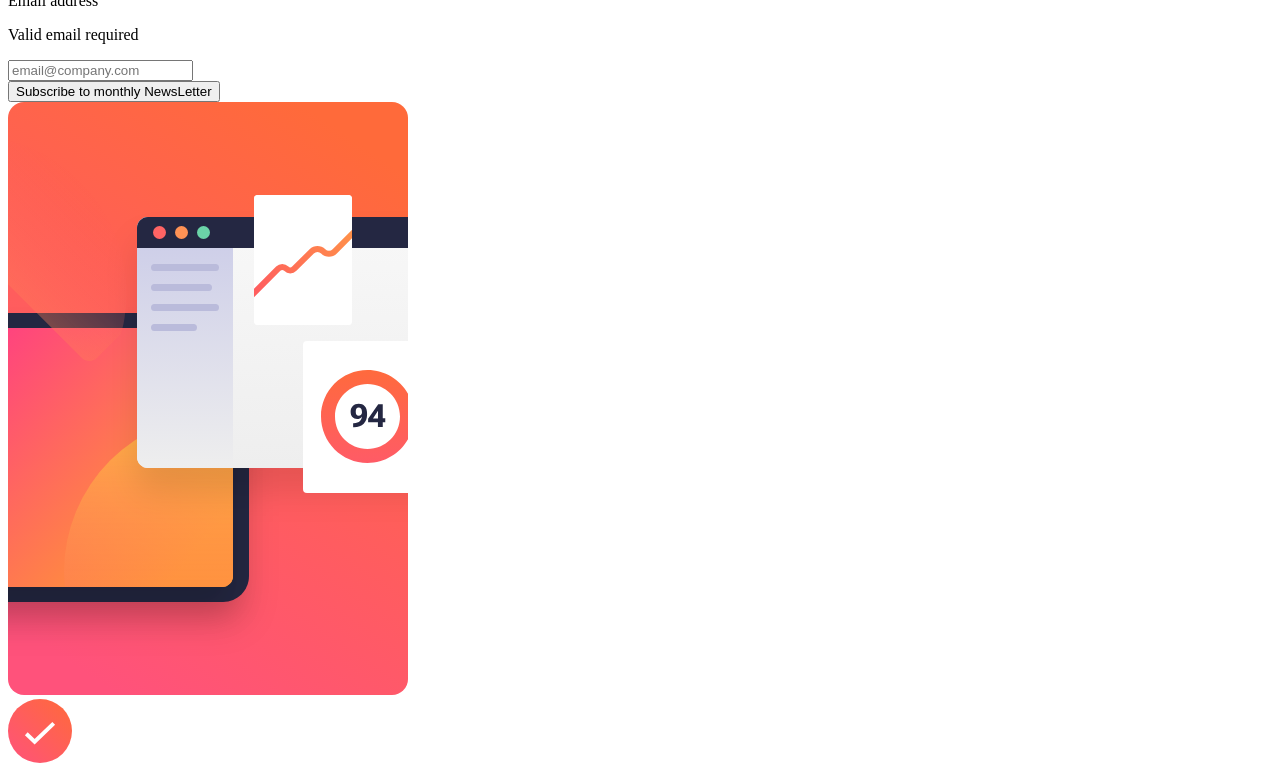
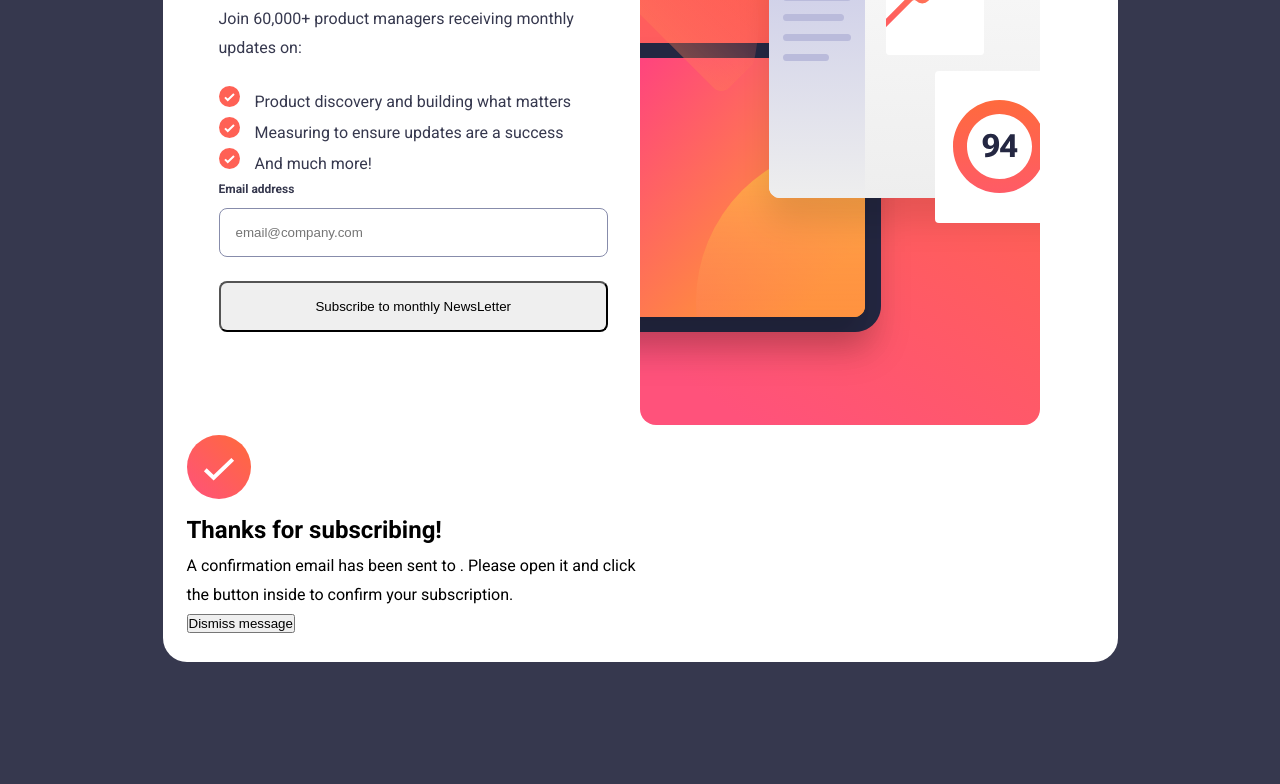
Before and after one commit to iuryamorimDev/news-letter-sign-up, a plain HTML site: page index.html in a window 1280 px wide. Shown: the part 192-976 px from the top of the page. After the commit the page ends 854 px from the top, so only its background shows below. Drawn offline with Linux system fonts and the light colour scheme.

Commit message:
done for the day

```diff
--- a/index.html
+++ b/index.html
@@ -6,6 +6,9 @@
   <meta name="viewport" content="width=device-width, initial-scale=1.0">
   <title>Frontend Mentor | NewsLetter Sign up</title>
   <link rel="stylesheet" href="style.css">
+  <link rel="preconnect" href="https://fonts.googleapis.com">
+  <link rel="preconnect" href="https://fonts.gstatic.com" crossorigin>
+  <link href="https://fonts.googleapis.com/css2?family=Roboto:ital,wght@0,100;0,300;0,400;0,500;0,700;0,900;1,100;1,300;1,400;1,500;1,700;1,900&display=swap" rel="stylesheet">
 
 </head>
 
@@ -35,6 +38,8 @@
             Subscribe to monthly NewsLetter
           </button>
         </div>
+      </form>
+    </div>
 
     <div class="right">
       <picture>
@@ -52,9 +57,9 @@
       </button>
 
     </div>
-      </form>
 
-    </div>
+
+
   </div>
 
 
--- a/style.css
+++ b/style.css
@@ -0,0 +1,90 @@
+:root {
+  --tomato: hsl(4, 100%, 67%);
+  --dark-slate-grey: hsl(235, 18%, 26%);
+  --charcoal-grey: hsl(235, 18%, 26%);
+  --grey: hsl(231, 18%, 60%);
+  --white: hsl(0, 0%, 100%);
+}
+
+* {
+  padding: 0;
+  margin: 0;
+  box-sizing: border-box;
+}
+body {
+  background-color: var(--charcoal-grey);
+  min-height: 100vh;
+  font-size: 16px;
+  line-height: 1.8;
+  font-family: "Roboto";
+  display: grid;
+  place-content: center;
+}
+.container {
+  max-width: 955px;
+  margin: 0 auto;
+  background-color: var(--white);
+  padding: 1.5rem;
+  border-radius: 1.5rem;
+  display: grid;
+  grid-template-columns: 1fr 1fr;
+}
+
+.container.success {
+  display: initial;
+  padding: 3.5rem;
+}
+.left {
+  color: var(--dark-slate-grey);
+  padding: 4rem 2rem 2rem 2rem;
+}
+.left-info h1 {
+  font-size: 3.5rem;
+  margin-bottom: 0.5rem;
+}
+.left-info p {
+  margin-bottom: 1.5rem;
+}
+.left-info ul li {
+  list-style-image: url(./images/icon-list.svg);
+  list-style-position: inside;
+}
+
+.left-info ul li::before {
+  content: "";
+  margin-right: 0.5rem;
+}
+
+.form-item {
+  display: flex;
+  flex-direction: column;
+}
+.form-item label {
+  font-size: 12px;
+  font-weight: 700;
+  margin-bottom: 0.5rem;
+  display: flex;
+  justify-content: space-between;
+}
+
+.form-item label .invalid-email {
+  color: var(--tomato);
+  display: none;
+}
+.form-item label .invalid-email.active {
+  display: block;
+}
+.form-item input,
+.form-item button {
+  padding: 1rem;
+  margin-bottom: 1.5rem;
+  border-radius: 8px;
+}
+.form-item input {
+  border: 1px solid var(--grey);
+}
+
+.form-item input.active {
+  background-color: rgba(255, 98, 87, 0.2);
+  border: 1px solid var(--tomato);
+}
```
Lines whose indentation alone changed are shown as unchanged.
